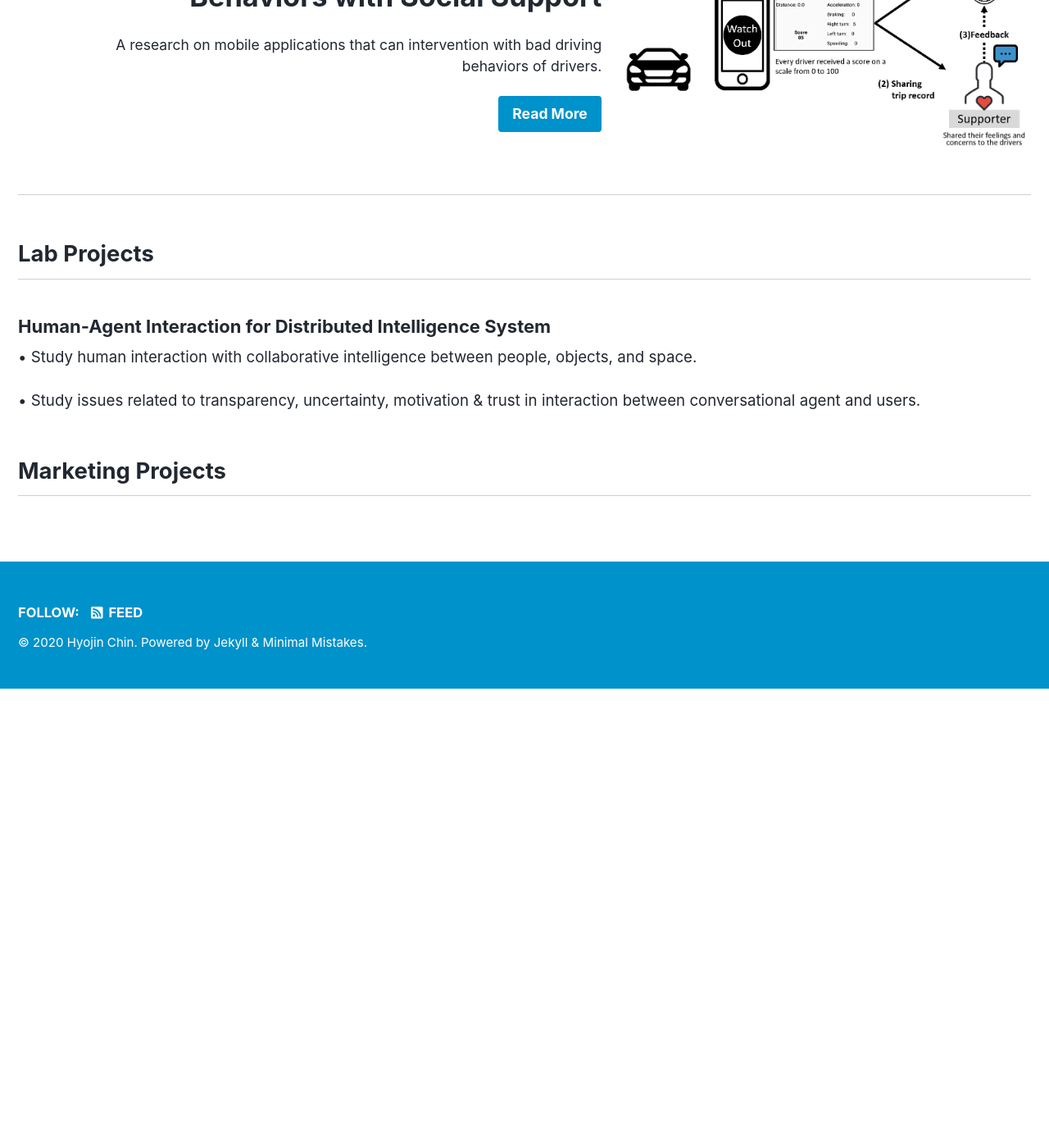
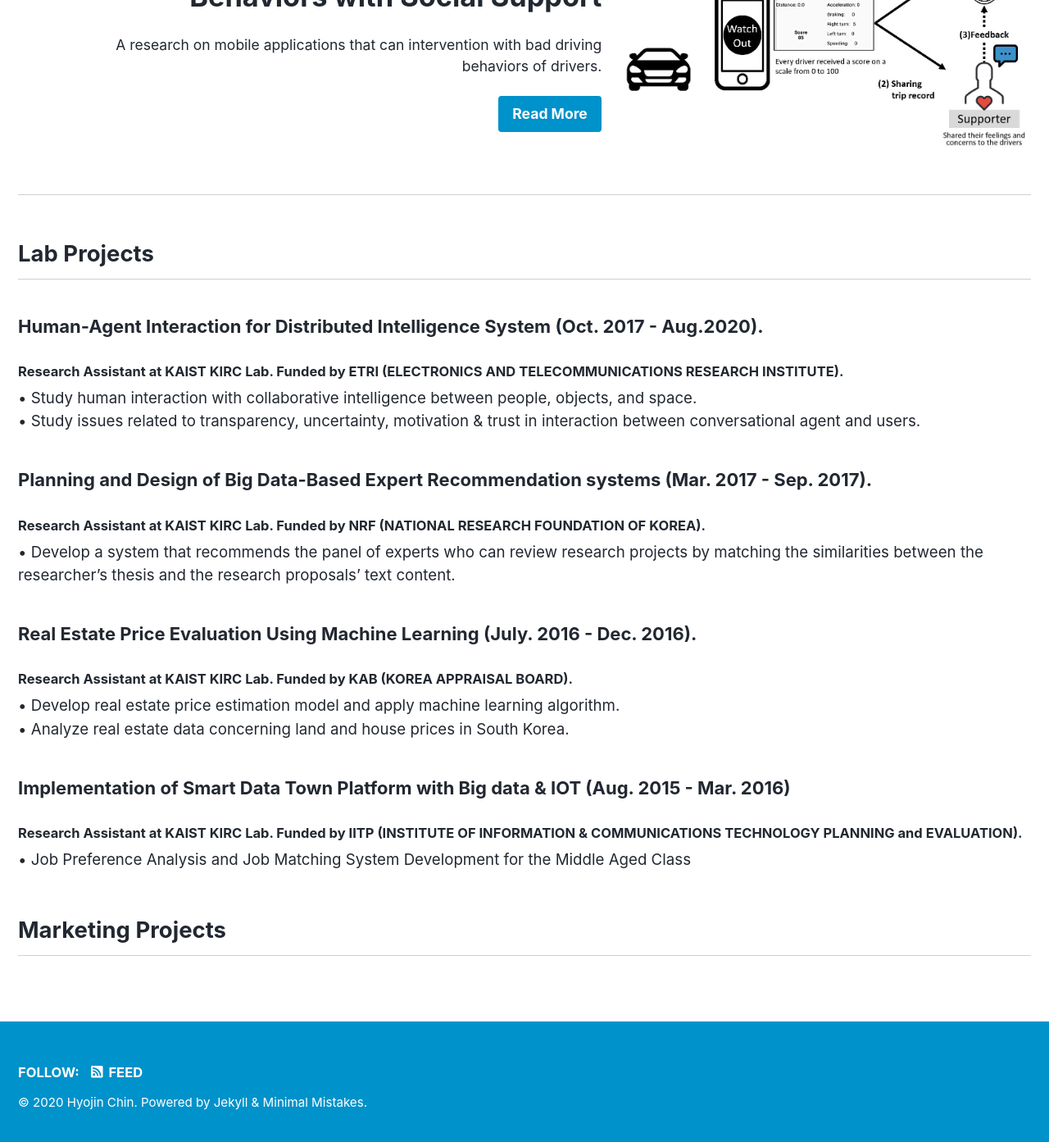
Before and after one commit to tesschin/tesschin.github.io, a Jekyll site: the page built from _pages/projects_index.md, in a window 1280 px wide and 1400 px high, scrolled down 1331 px. Shown: the top 1393 px of the window at 82% size. Built offline with Jekyll 4.4.1, drawn with Linux system fonts in a browser that asks for light colours; nearby versions of some CDN libraries; before the commit the page ends 2171 px from its top, so only the background shows below that.

Commit message:
Update projects_index.md

```diff
--- a/_pages/projects_index.md
+++ b/_pages/projects_index.md
@@ -54,10 +54,25 @@ driving_project:
 <!--{% include feature_row id="wowproject" type="right" %}-->
 
 <!--{% include feature_row %}-->
-### Human-Agent Interaction for Distributed Intelligence System
-• Study human interaction with collaborative intelligence between people, objects, and space.
-
+### Human-Agent Interaction for Distributed Intelligence System (Oct. 2017 - Aug.2020).
+#####  Research Assistant at KAIST KIRC Lab. Funded by ETRI (ELECTRONICS AND TELECOMMUNICATIONS RESEARCH INSTITUTE).
+• Study human interaction with collaborative intelligence between people, objects, and space. <br>
 • Study issues related to transparency, uncertainty, motivation & trust in interaction between conversational agent and users.
 
 
+### Planning and Design of Big Data-Based Expert Recommendation systems (Mar. 2017 - Sep. 2017).
+##### Research Assistant at KAIST KIRC Lab. Funded by NRF (NATIONAL RESEARCH FOUNDATION OF KOREA).
+• Develop a system that recommends the panel of experts who can review research projects by matching the similarities between
+the researcher’s thesis and the research proposals’ text content.
+
+
+### Real Estate Price Evaluation Using Machine Learning (July. 2016 - Dec. 2016).
+##### Research Assistant at KAIST KIRC Lab. Funded by KAB (KOREA APPRAISAL BOARD).
+• Develop real estate price estimation model and apply machine learning algorithm.<br>
+• Analyze real estate data concerning land and house prices in South Korea.
+
+### Implementation of Smart Data Town Platform with Big data & IOT (Aug. 2015 - Mar. 2016)
+####  Research Assistant at KAIST KIRC Lab. Funded by IITP (INSTITUTE OF INFORMATION & COMMUNICATIONS TECHNOLOGY PLANNING and EVALUATION).
+• Job Preference Analysis and Job Matching System Development for the Middle Aged Class
+
 ## Marketing Projects
```
